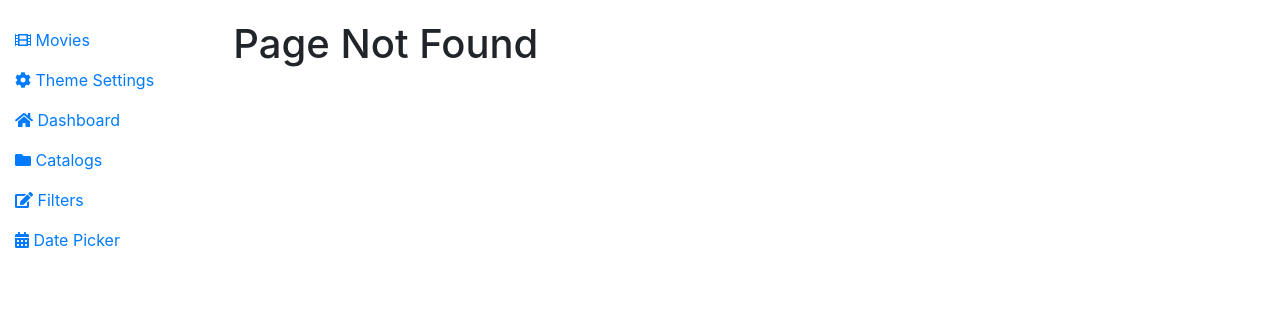
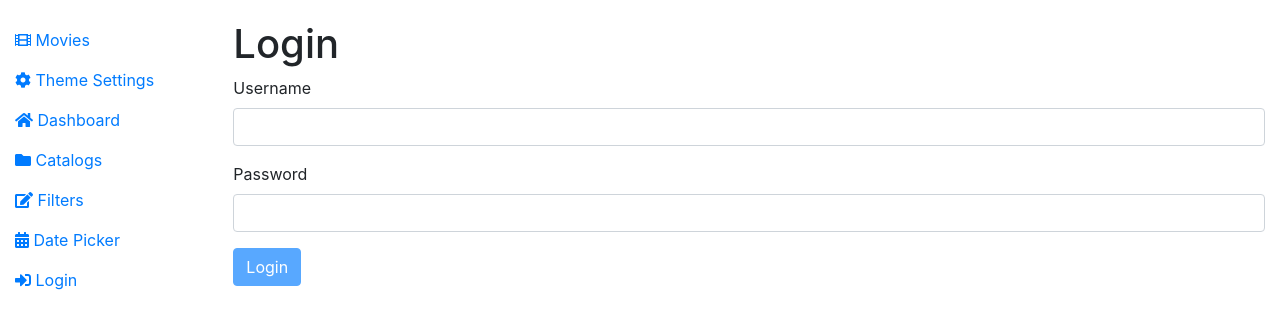
Before and after one commit to MateuszJrk/React-table, a React (Create React App) app: page /login in a window 1280 px wide. Before the commit this address led to /notfound. Shown: the top 328 px of the page. Built offline with nearby package versions, Linux system fonts and the light colour scheme.

Commit message:
Added login form and validation

```diff
--- a/package.json
+++ b/package.json
@@ -4,6 +4,7 @@
   "private": true,
   "dependencies": {
     "bootstrap": "^4.3.1",
+    "joi-browser": "^13.4.0",
     "lodash": "^4.17.11",
     "prop-types": "^15.7.2",
     "react": "^16.8.4",
--- a/src/App.js
+++ b/src/App.js
@@ -9,6 +9,7 @@ import Catalogs from "./components/Catalogs";
 import Filters from "./components/Filters";
 import DatePicker from "./components/DatePicker";
 import notFound from "./components/NotFound";
+import LoginForm from "./components/common/LoginForm";
 
 class App extends Component {
   render() {
@@ -20,6 +21,7 @@ class App extends Component {
         <div className="col">
           <main className="container">
             <Switch>
+              <Route path="/login" component={LoginForm} />
               <Route path="/movies/:id" component={MovieForm} />
               <Route path="/movies" component={Movies} />
               <Route path="/settings" component={ThemeSettings} />
--- /dev/null
+++ b/src/components/common/Input.js
@@ -0,0 +1,20 @@
+import React from "react";
+
+const Input = ({ name, label, value, error, onChange }) => {
+  return (
+    <div className="form-group">
+      <label htmlFor={name}>{label}</label>
+      <input
+        value={value}
+        onChange={onChange}
+        id={name}
+        name={name}
+        type="text"
+        className="form-control"
+      />
+      {error && <div className="alert alert-danger">{error}</div>}
+    </div>
+  );
+};
+
+export default Input;
--- /dev/null
+++ b/src/components/common/LoginForm.js
@@ -0,0 +1,99 @@
+import React, { Component } from "react";
+import Input from "./Input";
+import Joi from "joi-browser";
+
+class LoginForm extends Component {
+  state = {
+    account: {
+      username: "",
+      password: ""
+    },
+    errors: {}
+  };
+
+  schema = {
+    username: Joi.string()
+      .required()
+      .label("Username"), //capital username in validation
+    password: Joi.string()
+      .required()
+      .label("Password")
+  };
+
+  validate = () => {
+    const options = { abortEarly: false }; //checking all errors
+    const { error } = Joi.validate(this.state.account, this.schema, options);
+    if (!error) return null;
+
+    const errors = {};
+    for (let item of error.details) // mapping Joi array into an object
+      errors[item.path[0]] = item.message;
+    return errors;
+
+    // --------------------------------------------
+    // BASIC VALIDATION
+    // const errors = {};
+
+    // const { username, password } = this.state.account;
+    // if (username.trim() === "") errors.username = "Username is required";
+    // if (password.trim() === "") errors.password = "Password is required";
+
+    // return Object.keys(errors).length === 0 ? null : errors;
+  };
+
+  handleSubmit = e => {
+    e.preventDefault();
+
+    const errors = this.validate();
+    this.setState({ errors: errors || {} }); //otherwise in null
+    if (errors) return;
+  };
+
+  validateProperty = ({ name, value }) => {
+    const obj = { [name]: value }; // getting single key
+    const schema = { [name]: this.schema[name] }; //single property
+    const { error } = Joi.validate(obj, schema); //no abortEarly
+    return error ? error.details[0].message : null;
+  };
+
+  handleChange = ({ currentTarget: input }) => {
+    const errors = { ...this.state.errors };
+    const errorMessage = this.validateProperty(input);
+    if (errorMessage) errors[input.name] = errorMessage;
+    else delete errors[input.name];
+
+    const account = { ...this.state.account };
+    account[input.name] = input.value;
+    this.setState({ account, errors });
+  };
+
+  render() {
+    const { account, errors } = this.state;
+    return (
+      <div>
+        <h1>Login</h1>
+        <form onSubmit={this.handleSubmit}>
+          <Input
+            name="username"
+            value={account.username}
+            label="Username"
+            onChange={this.handleChange}
+            error={errors.username}
+          />
+          <Input
+            name="password"
+            value={account.password}
+            label="Password"
+            onChange={this.handleChange}
+            error={errors.password}
+          />
+          <button disabled={this.validate()} className="btn btn-primary">
+            Login
+          </button>
+        </form>
+      </div>
+    );
+  }
+}
+
+export default LoginForm;
--- a/src/components/layout/Sidebar.js
+++ b/src/components/layout/Sidebar.js
@@ -41,6 +41,12 @@ const SideBar = () => {
             <span> Date Picker</span>
           </Link>
         </li>
+        <li className="nav-item">
+          <Link to="/login" className="nav-link">
+            <i className="fas fa-sign-in-alt" />
+            <span> Login</span>
+          </Link>
+        </li>
       </ul>
     </div>
   );
```
Also changed, not shown: 1 other file (tests, documents, lock files or other folders).
